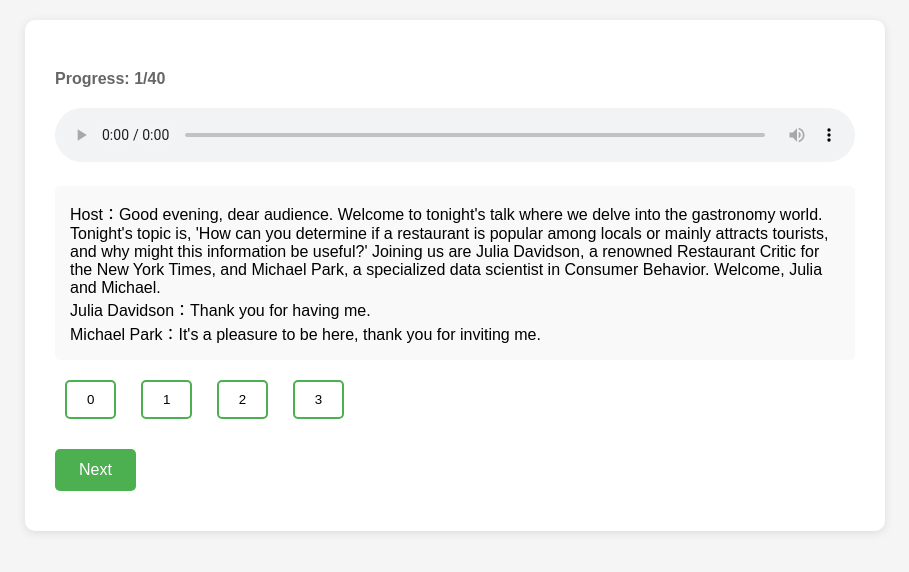
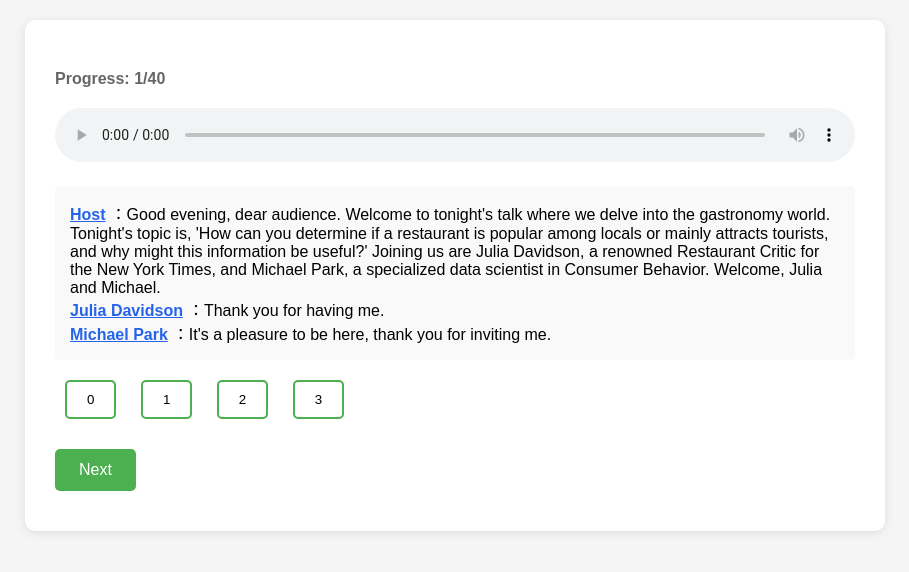
Before and after one commit to yujxx/voice-matching, a plain HTML site: page index.html in a window 1280 px wide. Both pictures are taken after a click on the button "Start Evaluation". Shown: the whole page, without its empty margins (185-1094 px from the left). Drawn offline with Linux system fonts and the light colour scheme.

Commit message:
Update index.html

```diff
--- a/index.html
+++ b/index.html
@@ -67,6 +67,12 @@
             font-weight: bold;
             color: #666;
         }
+        .speaker {
+        font-weight: bold;
+        color: #2563eb;
+        text-decoration: underline;
+        margin-right: 5px;
+    }
     </style>
 </head>
 <body>
@@ -198,7 +204,19 @@
             try {
                 const response = await fetch(textFileName);
                 const text = await response.text();
-                document.getElementById('text-content').textContent = text;
+
+                // 处理文本，突出显示说话者
+                const formattedText = text.split('\n').map(line => {
+                    const colonIndex = line.indexOf('：'); // 查找中文冒号
+                    if (colonIndex !== -1) {
+                        const speaker = line.substring(0, colonIndex);
+                        const content = line.substring(colonIndex);
+                        return `<span class="speaker">${speaker}</span>${content}`;
+                    }
+                    return line;
+                }).join('<br>');
+
+                document.getElementById('text-content').innerHTML = formattedText;
             } catch (error) {
                 console.error('Error loading text file:', error);
             }
```
